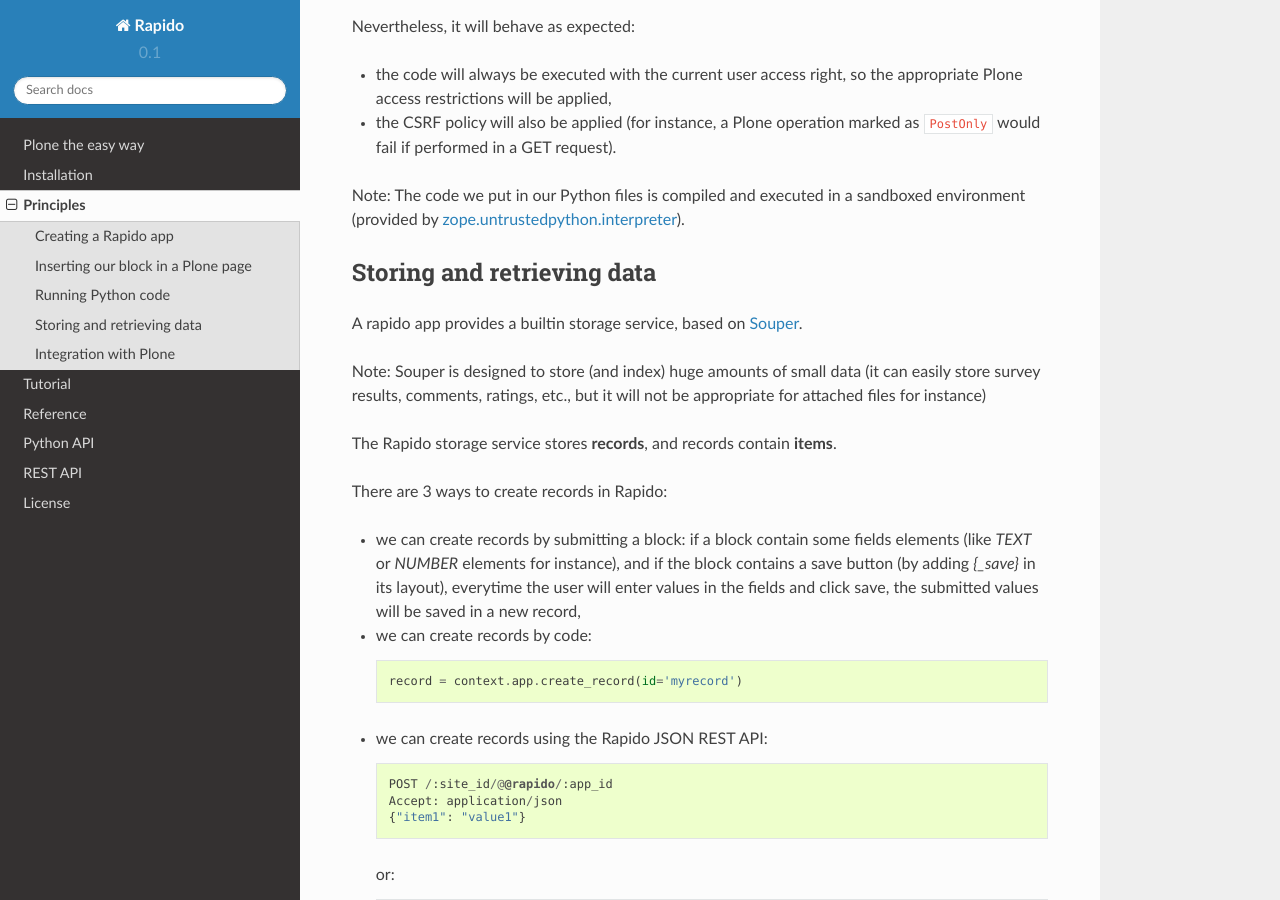
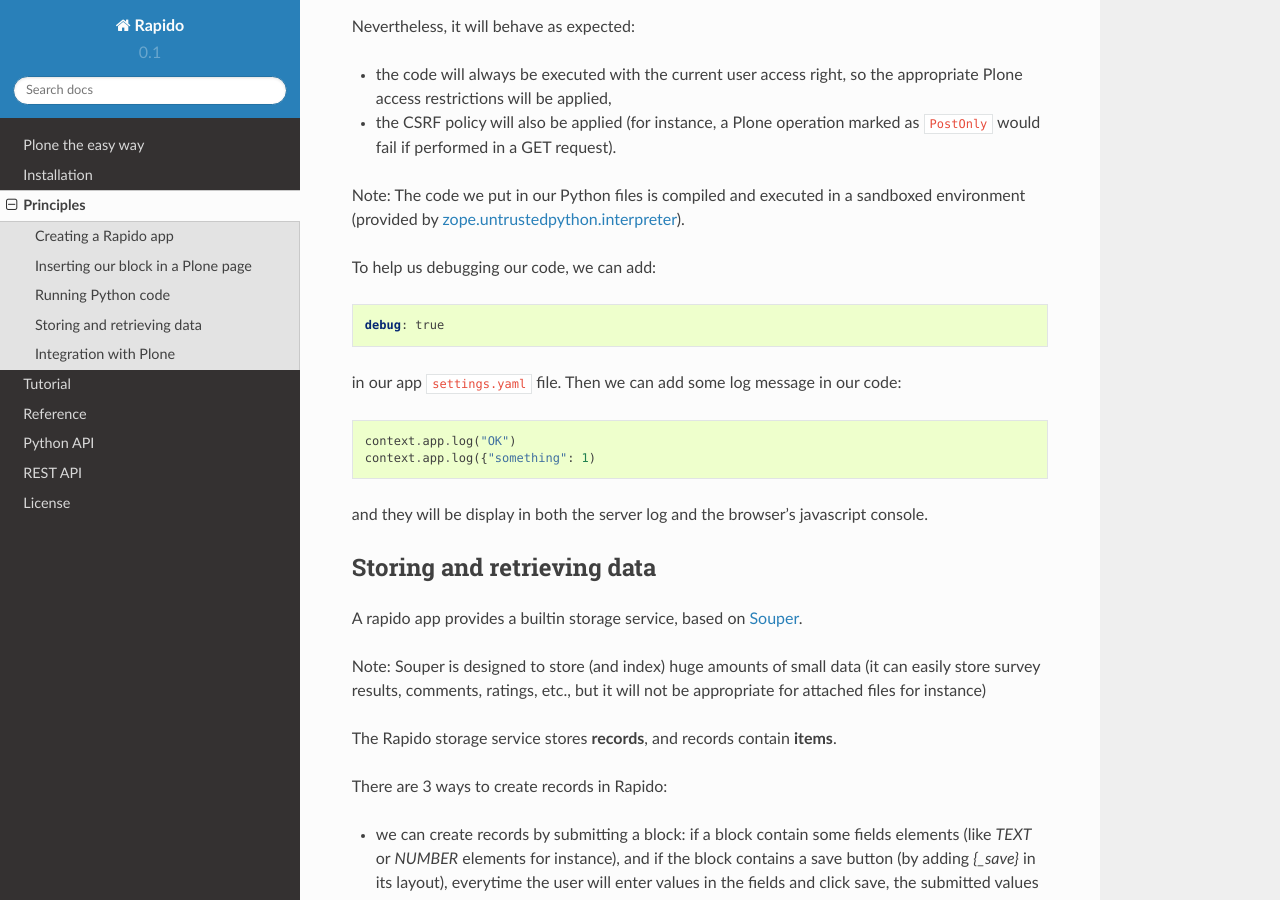
Before and after one commit to collective/rapido.plone, a Sphinx documentation site: the page built from docs/principles.rst, in a window 1280 px wide and 900 px high, scrolled down 3421 px. Built offline with Sphinx 7.4.7 and the Read the Docs theme 2.0.0, drawn with Linux system fonts in a browser that asks for light colours.

```diff
--- a/docs/principles.rst
+++ b/docs/principles.rst
@@ -177,6 +177,22 @@
 sandboxed environment (provided by `zope.untrustedpython.interpreter
 <https://github.com/zopefoundation/zope.untrustedpython/blob/master/docs/narr.rst>`_).
 
+To help us debugging our code, we can add:
+
+.. code-block:: yaml
+
+    debug: true
+
+in our app ``settings.yaml`` file. Then we can add some log message in our code:
+
+.. code-block:: python
+
+    context.app.log("OK")
+    context.app.log({"something": 1)
+
+and they will be display in both the server log and the browser's javascript
+console.
+
 Storing and retrieving data
 ---------------------------
 
--- a/docs/python-api.rst
+++ b/docs/python-api.rst
@@ -50,6 +50,11 @@
 ``get_record(self, id)``
     Returns the record corresponding to the ``id``, or ``None`` if it does not
     exists.
+
+``log(self, message)``
+    Logs a message in the server log. And if the the app is in debug mode, logs
+    the same message in the browser's javascript console.
+    Messages can be strings or any other serializable object.
 
 ``records(self)``
     Returns all the records as a list.
```
Also changed, not shown: docs/reference/application.rst (+4 -3 lines), 2 other files.
